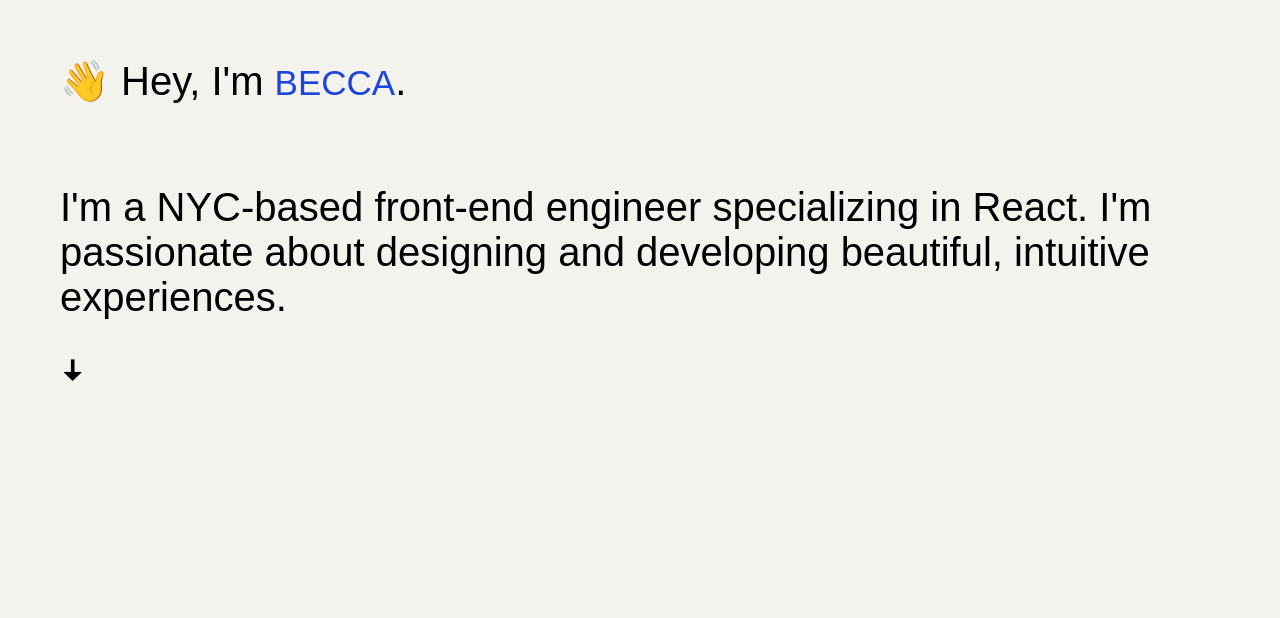
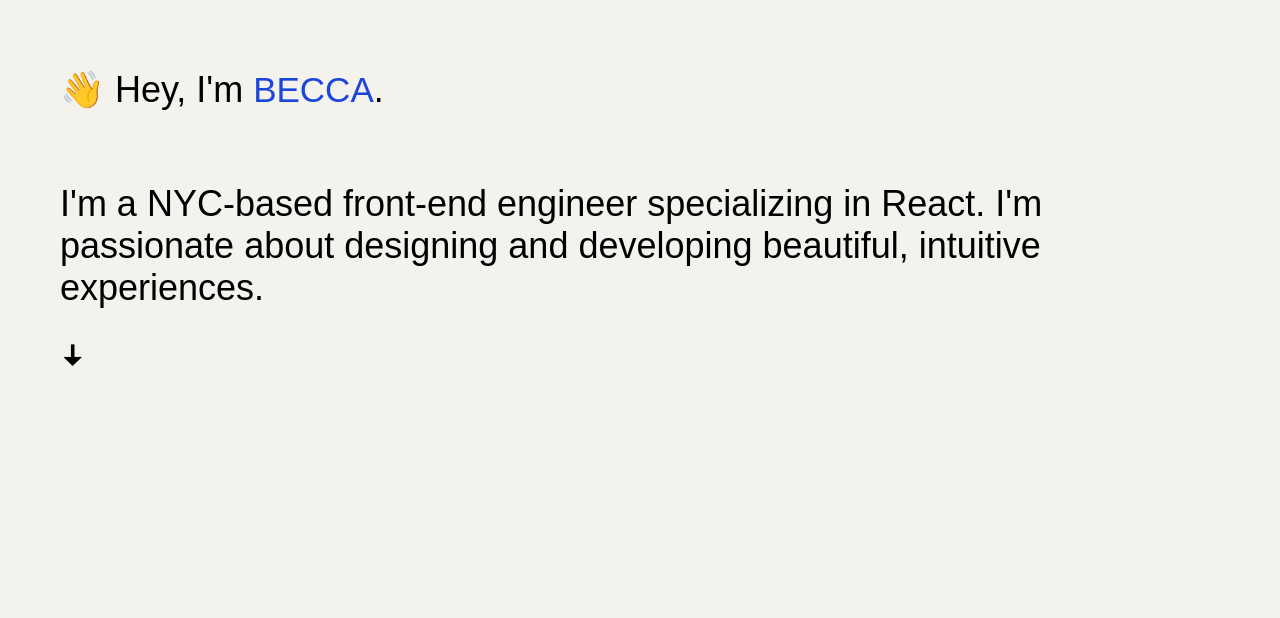
Before and after one commit to beccaLeeBae/blb-portfolio, a React (Create React App) app: page /#/ in a window 1280 px wide. Shown: the part 182-800 px from the top of the page. Built offline with nearby package versions, Linux system fonts and the light colour scheme; a web font is replaced by a local one.

Commit message:
Fix single project view on mobile

```diff
--- a/src/components/Home/Landing/Landing.css
+++ b/src/components/Home/Landing/Landing.css
@@ -4,7 +4,7 @@
   flex-direction: column;
   align-items: flex-start;
   justify-content: center;
-  font-size: 40px;
+  font-size: 36px;
 }
 
 #hl-name {
--- a/src/components/SingleProj/SingleProj.css
+++ b/src/components/SingleProj/SingleProj.css
@@ -38,6 +38,11 @@
 #back-btn {
 	color: black;
 }
+@media screen and (max-width: 836px) {
+	#proj-desc {
+		margin: 40px 0 40px 0;
+	}
+}
 
 @media screen and (max-width: 582px) {
 	.single-proj-container {
@@ -50,7 +55,4 @@
 	#proj-title {
 		font-size: 28px;
 	}
-	#proj-desc {
-		margin: 40px 0 40px 0;
-	}
 }
--- a/src/components/SingleProj/ToolButton/ToolButton.css
+++ b/src/components/SingleProj/ToolButton/ToolButton.css
@@ -8,7 +8,3 @@
 	margin: 0 5px 10px 5px;
 	border-radius: 1.5px;
 }
-
-.tool-btn:focus {
-	outline: none;
-}
--- a/src/index.css
+++ b/src/index.css
@@ -10,3 +10,7 @@ body {
 a {
 	text-decoration: none;
 }
+
+button:focus {
+	outline: none;
+}
```
